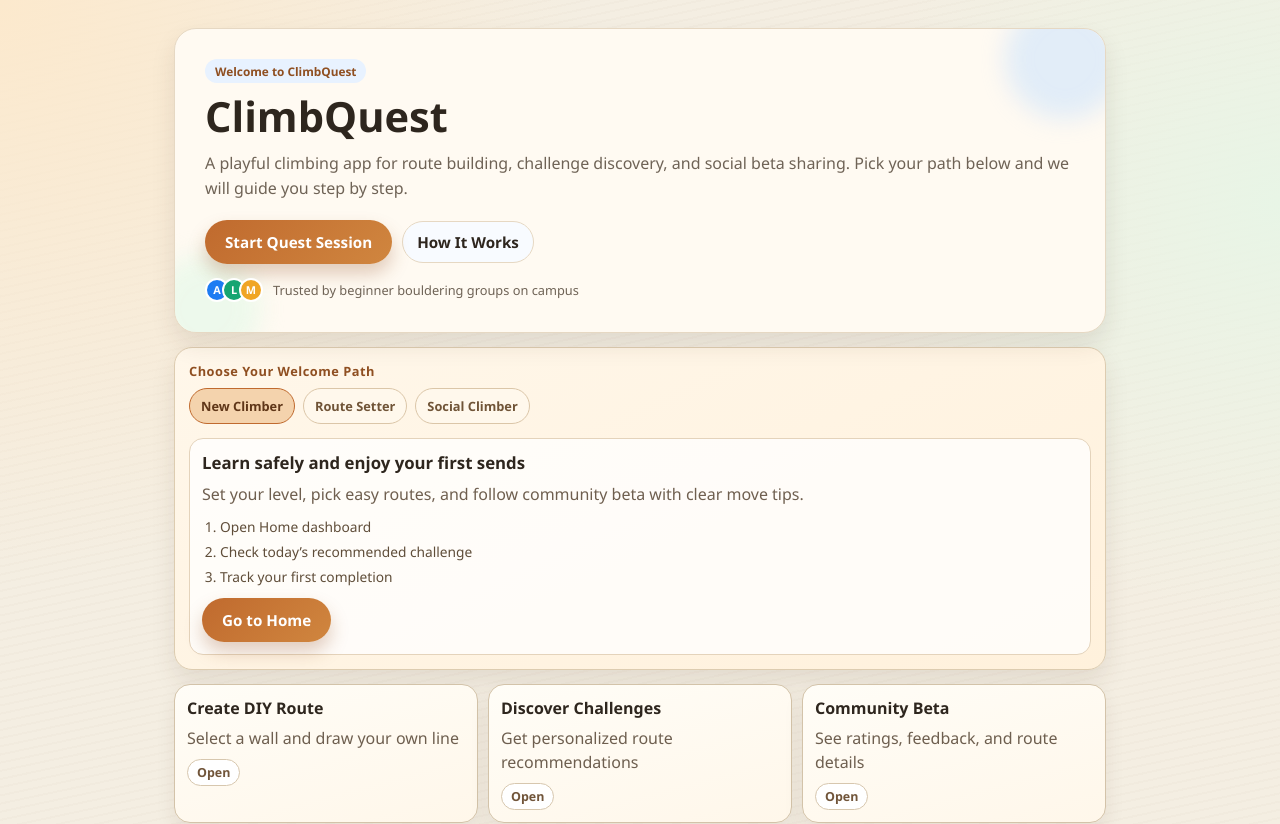
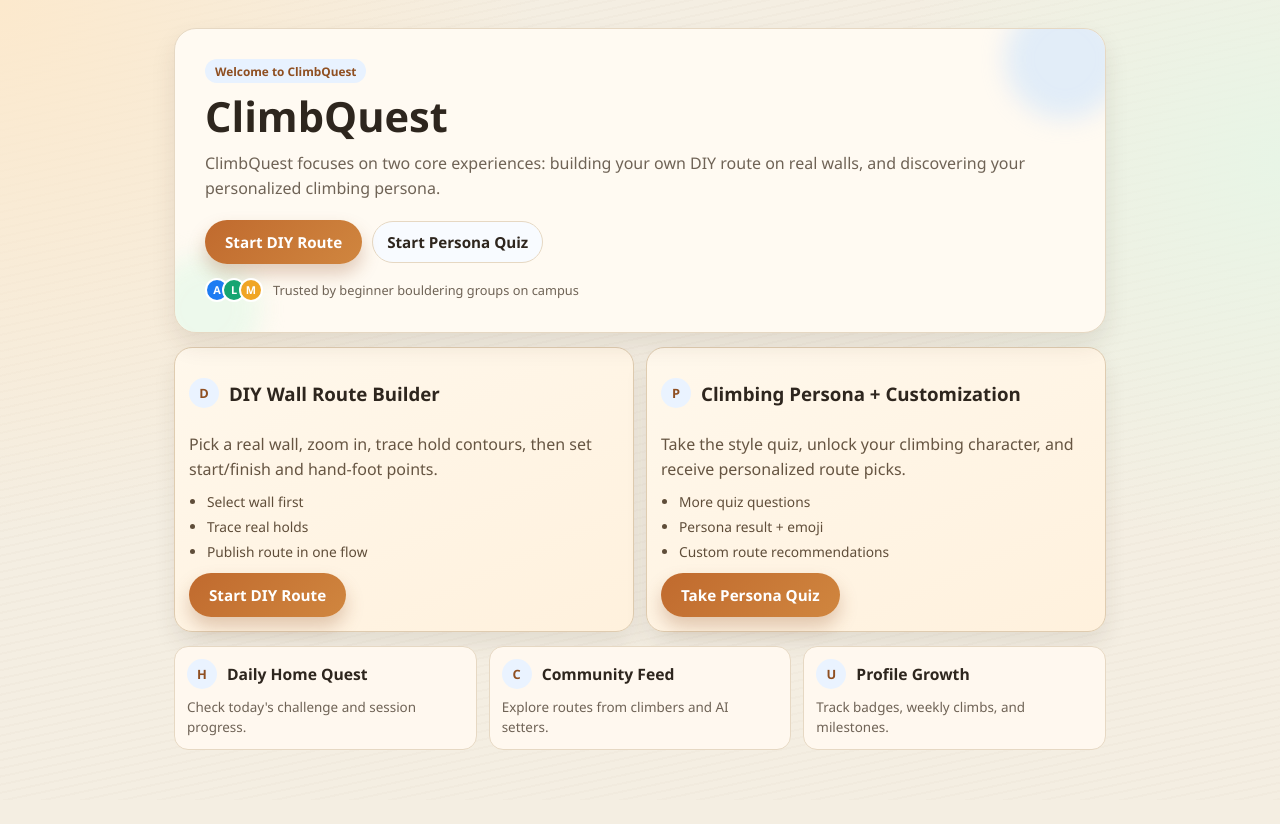
Before and after one commit to XYMMM000/CPT208-coursework, a React (Vite) app in the folder demo/: page / in a window 1280 px wide. Shown: the top 824 px of the page. After the commit the page ends 800 px from the top, so only its background shows below. Built offline with nearby package versions, Linux system fonts and the light colour scheme; no server answers.

Commit message:
create web app

```diff
--- a/demo/src/pages/LandingPage.jsx
+++ b/demo/src/pages/LandingPage.jsx
@@ -1,76 +1,50 @@
-import { useMemo, useState } from "react";
 import { Link } from "react-router-dom";
 
-const welcomeTracks = [
+const spotlightFeatures = [
   {
-    id: "new",
-    label: "New Climber",
-    title: "Learn safely and enjoy your first sends",
+    id: "diy",
+    icon: "D",
+    title: "DIY Wall Route Builder",
     description:
-      "Set your level, pick easy routes, and follow community beta with clear move tips.",
-    steps: ["Open Home dashboard", "Check today’s recommended challenge", "Track your first completion"],
-    ctaLabel: "Go to Home",
-    ctaLink: "/home"
+      "Pick a real wall, zoom in, trace hold contours, then set start/finish and hand-foot points.",
+    bullets: ["Select wall first", "Trace real holds", "Publish route in one flow"],
+    to: "/create",
+    cta: "Start DIY Route"
   },
   {
-    id: "setter",
-    label: "Route Setter",
-    title: "Design and publish your own route line",
+    id: "persona",
+    icon: "P",
+    title: "Climbing Persona + Customization",
     description:
-      "Pick a wall, zoom in, outline holds manually, then save and share your route with the community.",
-    steps: ["Select a wall", "Outline hold contours", "Publish to community feed"],
-    ctaLabel: "Build My Route",
-    ctaLink: "/create"
-  },
-  {
-    id: "social",
-    label: "Social Climber",
-    title: "Discover trending routes and exchange beta",
-    description:
-      "Search route feed, open route details, rate and comment, then save your favorites for next session.",
-    steps: ["Open community feed", "Filter by style and level", "Rate and save useful routes"],
-    ctaLabel: "Join Community",
-    ctaLink: "/community"
+      "Take the style quiz, unlock your climbing character, and receive personalized route picks.",
+    bullets: ["More quiz questions", "Persona result + emoji", "Custom route recommendations"],
+    to: "/discover",
+    cta: "Take Persona Quiz"
   }
 ];
 
-const quickLinks = [
-  { label: "Create DIY Route", description: "Select a wall and draw your own line", to: "/create" },
-  { label: "Discover Challenges", description: "Get personalized route recommendations", to: "/discover" },
-  { label: "Community Beta", description: "See ratings, feedback, and route details", to: "/community" }
-];
-
-const landingFeatures = [
+const secondaryFeatures = [
   {
-    icon: "P",
-    title: "Personalized Challenge",
-    description:
-      "Get route picks with level + style matching and a clear reason for each recommendation.",
-    to: "/discover"
-  },
-  {
-    icon: "D",
-    title: "DIY Route Creation",
-    description:
-      "Choose a wall, zoom in, trace hold contours, and publish your own line in minutes.",
-    to: "/create"
+    icon: "H",
+    title: "Daily Home Quest",
+    description: "Check today's challenge and session progress.",
+    to: "/home"
   },
   {
     icon: "C",
-    title: "Community Rating",
-    description:
-      "Read beta tips, rate routes, and collect useful feedback from other climbers.",
+    title: "Community Feed",
+    description: "Explore routes from climbers and AI setters.",
     to: "/community"
+  },
+  {
+    icon: "U",
+    title: "Profile Growth",
+    description: "Track badges, weekly climbs, and milestones.",
+    to: "/profile"
   }
 ];
 
 export default function LandingPage() {
-  const [activeTrackId, setActiveTrackId] = useState("new");
-  const activeTrack = useMemo(
-    () => welcomeTracks.find((track) => track.id === activeTrackId) || welcomeTracks[0],
-    [activeTrackId]
-  );
-
   return (
     <div className="cq-landing-page">
       <section className="cq-hero-card">
@@ -81,17 +55,17 @@ export default function LandingPage() {
         <h1>ClimbQuest</h1>
 
         <p className="cq-subtitle">
-          A playful climbing app for route building, challenge discovery, and social beta sharing.
-          Pick your path below and we will guide you step by step.
+          ClimbQuest focuses on two core experiences: building your own DIY route on real walls,
+          and discovering your personalized climbing persona.
         </p>
 
         <div className="cq-hero-cta-row">
-          <Link className="cq-primary-btn" to="/home">
-            Start Quest Session
+          <Link className="cq-primary-btn" to="/create">
+            Start DIY Route
           </Link>
-          <a className="cq-secondary-btn cq-hero-secondary-btn" href="#how-it-works">
-            How It Works
-          </a>
+          <Link className="cq-secondary-btn cq-hero-secondary-btn" to="/discover">
+            Start Persona Quiz
+          </Link>
         </div>
 
         <div className="cq-social-proof" aria-label="Social proof">
@@ -104,53 +78,30 @@ export default function LandingPage() {
         </div>
       </section>
 
-      <section className="cq-welcome-tracks" id="how-it-works">
-        <p className="cq-page-eyebrow">Choose Your Welcome Path</p>
-        <div className="cq-welcome-track-tabs" role="tablist" aria-label="Welcome path tabs">
-          {welcomeTracks.map((track) => (
-            <button
-              key={track.id}
-              type="button"
-              role="tab"
-              className={`cq-welcome-track-tab ${
-                activeTrackId === track.id ? "cq-welcome-track-tab-active" : ""
-              }`}
-              onClick={() => setActiveTrackId(track.id)}
-              aria-selected={activeTrackId === track.id}
-            >
-              {track.label}
-            </button>
-          ))}
-        </div>
-
-        <article className="cq-welcome-track-panel" role="tabpanel">
-          <h3>{activeTrack.title}</h3>
-          <p>{activeTrack.description}</p>
-          <ol className="cq-welcome-step-list">
-            {activeTrack.steps.map((step) => (
-              <li key={step}>{step}</li>
-            ))}
-          </ol>
-          <Link className="cq-primary-btn cq-welcome-track-cta" to={activeTrack.ctaLink}>
-            {activeTrack.ctaLabel}
-          </Link>
-        </article>
-      </section>
-
-      <section className="cq-welcome-quick-grid" aria-label="Quick start links">
-        {quickLinks.map((item) => (
-          <Link key={item.label} className="cq-welcome-quick-card" to={item.to}>
-            <h3>{item.label}</h3>
-            <p>{item.description}</p>
-            <span className="cq-welcome-quick-arrow">Open</span>
-          </Link>
+      <section className="cq-landing-spotlight" aria-label="Main welcome features">
+        {spotlightFeatures.map((feature) => (
+          <article key={feature.id} className="cq-landing-spotlight-card">
+            <div className="cq-feature-header">
+              <span className="cq-feature-icon">{feature.icon}</span>
+              <h3>{feature.title}</h3>
+            </div>
+            <p>{feature.description}</p>
+            <ul className="cq-welcome-step-list">
+              {feature.bullets.map((item) => (
+                <li key={`${feature.id}-${item}`}>{item}</li>
+              ))}
+            </ul>
+            <Link className="cq-primary-btn cq-landing-spotlight-cta" to={feature.to}>
+              {feature.cta}
+            </Link>
+          </article>
         ))}
       </section>
 
-      <section className="cq-feature-grid" aria-label="Core features">
-        {landingFeatures.map((feature) => (
+      <section className="cq-feature-grid cq-feature-grid-compact" aria-label="Other features">
+        {secondaryFeatures.map((feature) => (
           <Link key={feature.title} className="cq-feature-link-card" to={feature.to}>
-            <article className="cq-feature-card cq-feature-card-ink">
+            <article className="cq-feature-card">
               <div className="cq-feature-header">
                 <span className="cq-feature-icon">{feature.icon}</span>
                 <h3>{feature.title}</h3>
--- a/demo/src/styles/climbquest.css
+++ b/demo/src/styles/climbquest.css
@@ -1864,6 +1864,44 @@ a {
   gap: 12px;
 }
 
+.cq-landing-spotlight {
+  margin-top: 14px;
+  display: grid;
+  gap: 12px;
+}
+
+.cq-landing-spotlight-card {
+  background: linear-gradient(155deg, #fff8ec 0%, #fff1dd 100%);
+  border: 1px solid #dfccb0;
+  border-radius: 18px;
+  padding: 14px;
+  box-shadow: 0 12px 22px rgba(58, 44, 31, 0.09);
+}
+
+.cq-landing-spotlight-card p {
+  margin: 8px 0 0;
+  color: #665542;
+  line-height: 1.55;
+}
+
+.cq-landing-spotlight-cta {
+  margin-top: 12px;
+}
+
+.cq-feature-grid-compact .cq-feature-card {
+  border-radius: 14px;
+  padding: 12px;
+  background: #fff8ef;
+}
+
+.cq-feature-grid-compact .cq-feature-card h3 {
+  font-size: 0.98rem;
+}
+
+.cq-feature-grid-compact .cq-feature-card p {
+  font-size: 0.84rem;
+}
+
 .cq-feature-link-card {
   text-decoration: none;
 }
@@ -2298,6 +2336,10 @@ a {
     grid-template-columns: repeat(3, minmax(0, 1fr));
   }
 
+  .cq-landing-spotlight {
+    grid-template-columns: repeat(2, minmax(0, 1fr));
+  }
+
   .cq-welcome-quick-grid {
     grid-template-columns: repeat(3, minmax(0, 1fr));
   }
```
